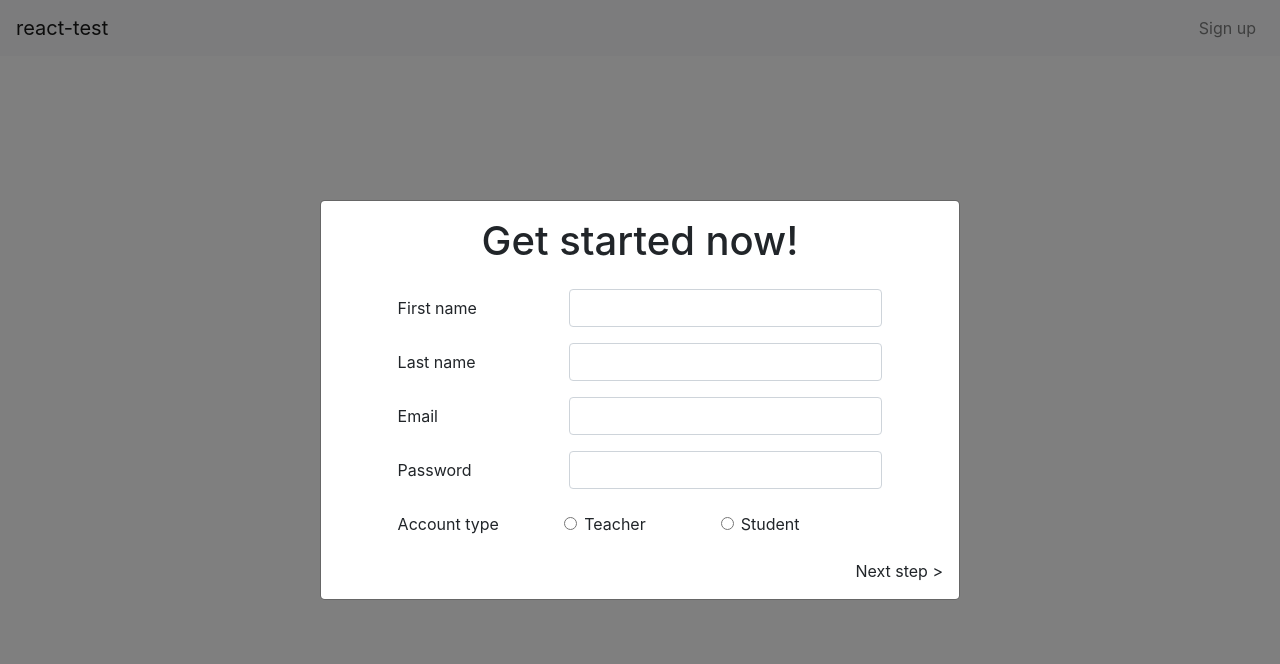
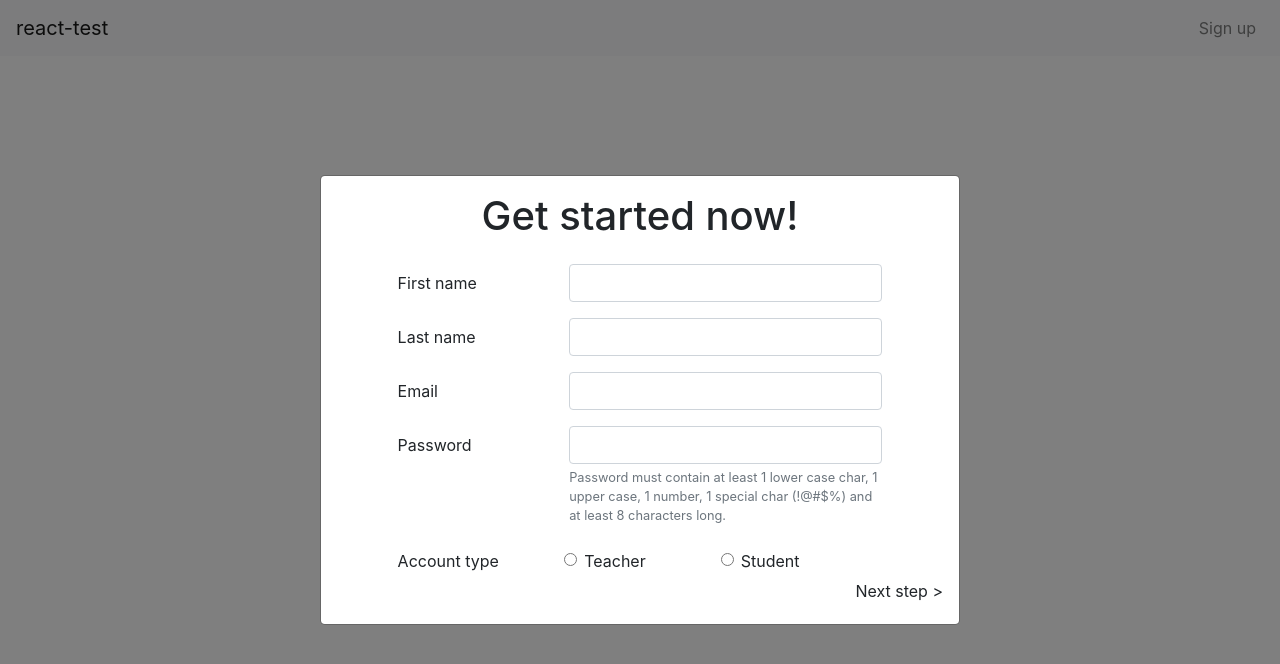
Before and after one commit to uttu90/react-test, a React (Create React App) app: page / in a window 1280 px wide. Both pictures are taken after a click on the item "Sign up". Shown: the top 664 px of the page. Built offline with nearby package versions, Linux system fonts and the light colour scheme.

Commit message:
Add formtext to password

```diff
--- a/src/components/TextInput.js
+++ b/src/components/TextInput.js
@@ -1,5 +1,5 @@
 import React from 'react';
-import { FormGroup, Input, Label, Col, Tooltip } from 'reactstrap';
+import { FormGroup, FormText,Input, Label, Col, Tooltip } from 'reactstrap';
 
 export default function TextInput(props) {
   return (
@@ -17,6 +17,13 @@ export default function TextInput(props) {
         <Tooltip placement="right" isOpen={!!props.error} target={props.name}>
           {`${props.text} ${props.error}`}
         </Tooltip>
+        {props.name === 'password' && (
+          <FormText>
+            {`Password must contain at least 1 lower case char,
+              1 upper case, 1 number, 1 special char (!@#$%) and at least 8 characters long.`
+            }
+          </FormText>
+        )}
       </Col>
     </FormGroup>
   )
--- a/src/containers/AppContent.css
+++ b/src/containers/AppContent.css
@@ -11,6 +11,7 @@
   top: 50%;
   left: 50%;
   min-width: 600px;
+  min-height: 450px;
   transform: translate(-50%, -50%);
   position: relative;
 }
```
